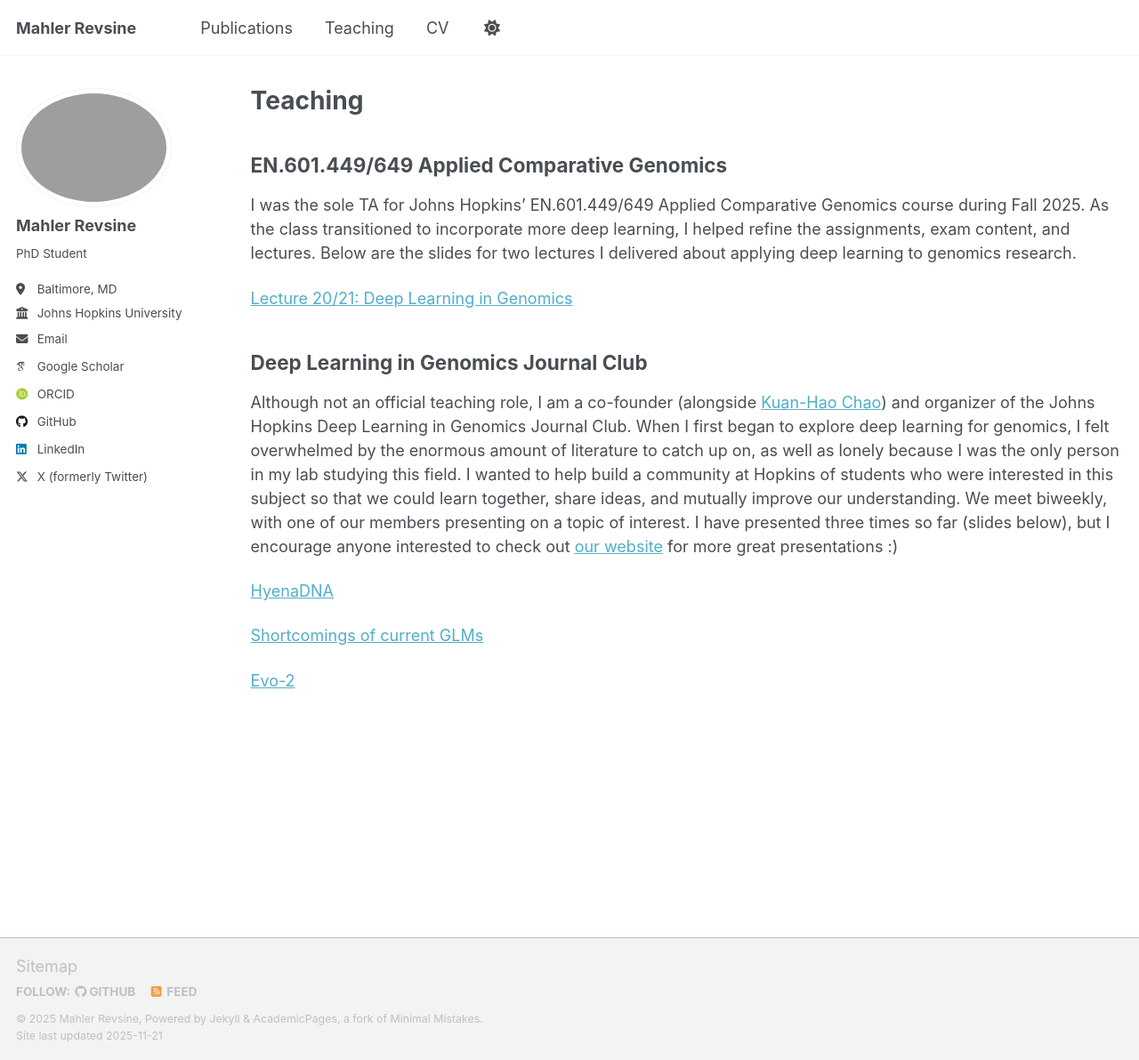
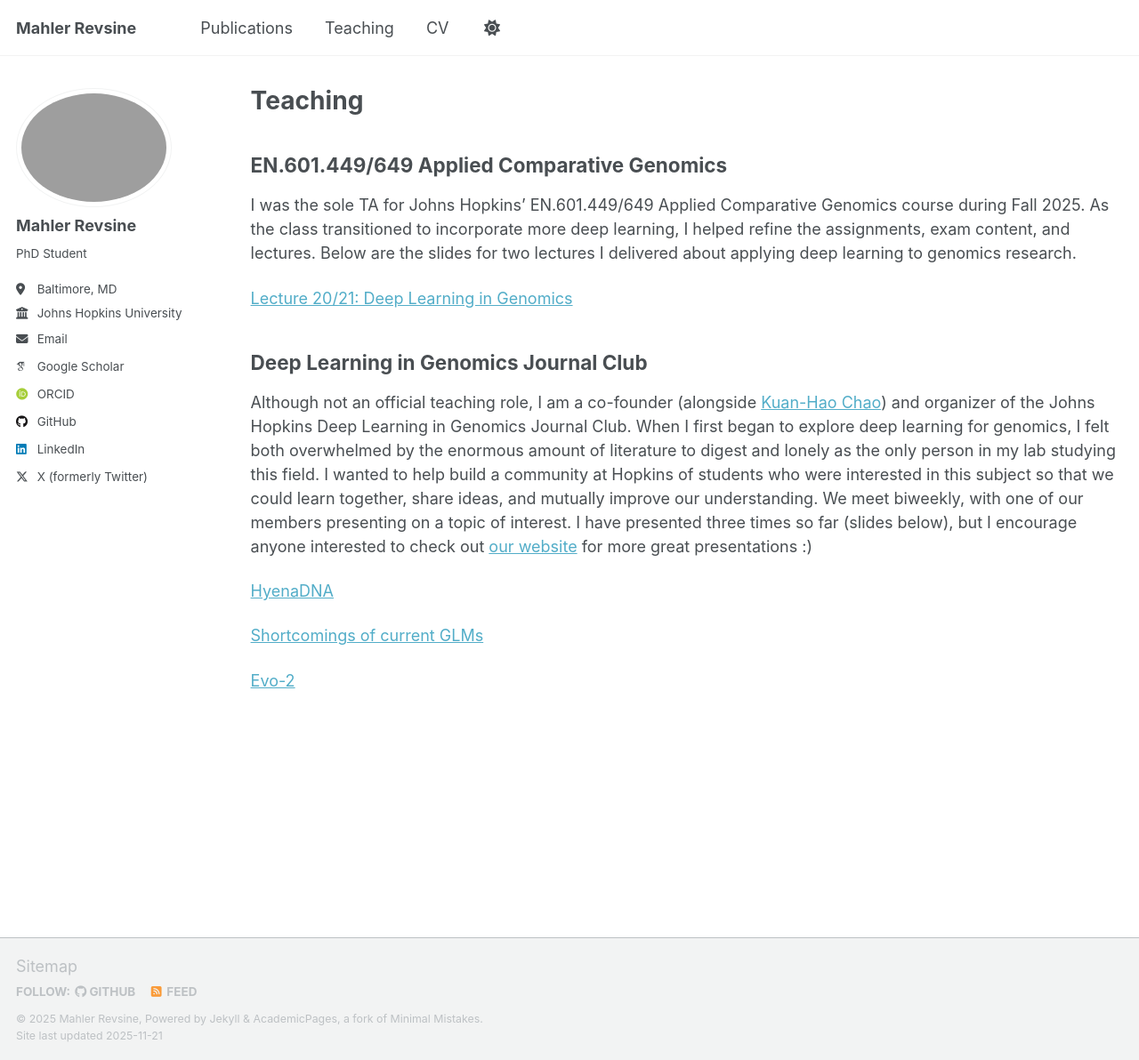
Before and after one commit to mrevsine/mrevsine.github.io, a Jekyll site: the page built from _pages/teaching.md, in a window 1280 px wide and 1192 px high. Shown: the whole window at 89% size. Built offline with Jekyll 4.4.1, drawn with Linux system fonts in a browser that asks for light colours; some web fonts are replaced; a script that is not in the unit is left out.

Commit message:
Revise text for clarity in teaching.md

```diff
--- a/_pages/teaching.md
+++ b/_pages/teaching.md
@@ -13,7 +13,7 @@ I was the sole TA for Johns Hopkins' EN.601.449/649 Applied Comparative Genomics
 
 ## Deep Learning in Genomics Journal Club
 
-Although not an official teaching role, I am a co-founder (alongside [Kuan-Hao Chao](https://khchao.com/)) and organizer of the Johns Hopkins Deep Learning in Genomics Journal Club. When I first began to explore deep learning for genomics, I felt overwhelmed by the enormous amount of literature to catch up on, as well as lonely because I was the only person in my lab studying this field. I wanted to help build a community at Hopkins of students who were interested in this subject so that we could learn together, share ideas, and mutually improve our understanding. We meet biweekly, with one of our members presenting on a topic of interest. I have presented three times so far (slides below), but I encourage anyone interested to check out [our website](https://jhu-deep-learning-in-genomics.github.io/) for more great presentations :)
+Although not an official teaching role, I am a co-founder (alongside [Kuan-Hao Chao](https://khchao.com/)) and organizer of the Johns Hopkins Deep Learning in Genomics Journal Club. When I first began to explore deep learning for genomics, I felt both overwhelmed by the enormous amount of literature to digest and lonely as the only person in my lab studying this field. I wanted to help build a community at Hopkins of students who were interested in this subject so that we could learn together, share ideas, and mutually improve our understanding. We meet biweekly, with one of our members presenting on a topic of interest. I have presented three times so far (slides below), but I encourage anyone interested to check out [our website](https://jhu-deep-learning-in-genomics.github.io/) for more great presentations :)
 
 <a href="../files/24-11-5_HyenaDNA.pdf" target="_blank">HyenaDNA</a>
 
```
